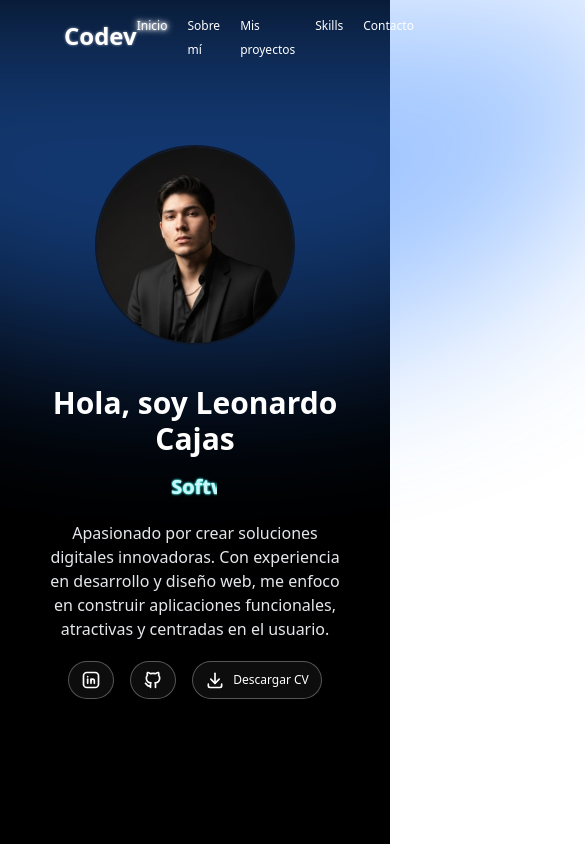
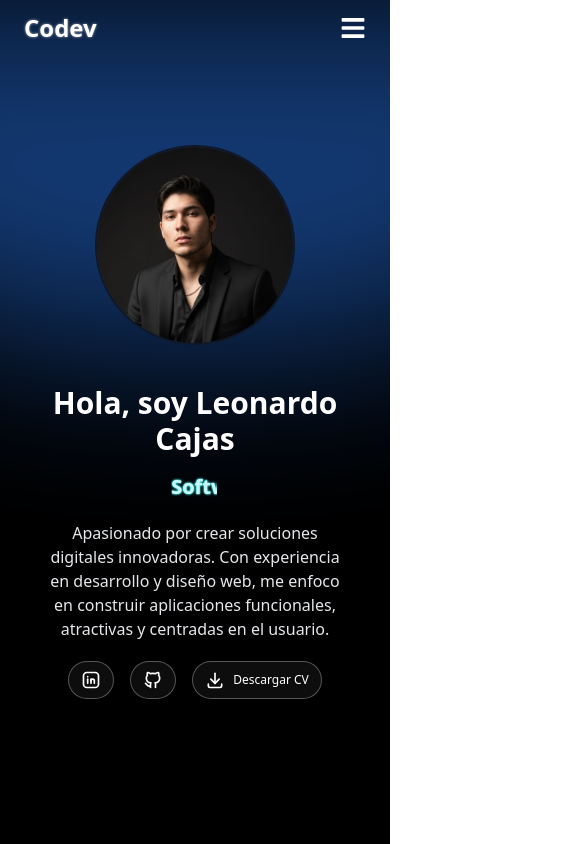
Before and after one commit to Leonardocajassdev/Portafolio-web, a React (Vite) app: page / in a window 390 px wide. Shown: the top 844 px of the page, 585 px wide, since content can reach past the window. Built offline with nearby package versions, Linux system fonts and the light colour scheme.

Commit message:
primera version full

```diff
--- a/src/components/Navbar.tsx
+++ b/src/components/Navbar.tsx
@@ -1,14 +1,15 @@
 import React, { useState, useEffect } from "react";
+import { FaBars, FaTimes } from "react-icons/fa"; // Íconos del menú
 
 const Navbar: React.FC = () => {
   const [isScrolled, setIsScrolled] = useState(false);
   const [activeSection, setActiveSection] = useState<string>("");
+  const [isOpen, setIsOpen] = useState(false);
 
   useEffect(() => {
     const handleScroll = () => {
       setIsScrolled(window.scrollY > 50);
 
-      // Detectar sección activa
       const sections = document.querySelectorAll("section[id]");
       let current = "";
       sections.forEach((section) => {
@@ -30,6 +31,17 @@ const Navbar: React.FC = () => {
     color: "#fff",
   };
 
+  const toggleMenu = () => setIsOpen(!isOpen);
+  const closeMenu = () => setIsOpen(false);
+
+  const links = [
+    { id: "inicio", text: "Inicio" },
+    { id: "sobremi", text: "Sobre mí" },
+    { id: "projects", text: "Mis proyectos" },
+    { id: "skills", text: "Skills" },
+    { id: "contacto", text: "Contacto" },
+  ];
+
   return (
     <nav
       className={`fixed w-full z-50 transition-colors duration-500 ${
@@ -38,7 +50,7 @@ const Navbar: React.FC = () => {
           : "bg-transparent"
       }`}
     >
-      <div className="max-w-5xl mx-auto px-16 py-3 flex items-center justify-between relative z-10">
+      <div className="max-w-5xl mx-auto px-6 md:px-16 py-3 flex items-center justify-between relative z-10">
         {/* Logo */}
         <div className="flex items-center">
           <h1
@@ -49,54 +61,52 @@ const Navbar: React.FC = () => {
           </h1>
         </div>
 
-        {/* Links */}
-        <ul className="flex gap-5 font-medium">
-          <li>
+        {/* Botón menú móvil */}
+        <button
+          className="text-white md:hidden z-20"
+          onClick={toggleMenu}
+          aria-label="Abrir menú"
+        >
+          {isOpen ? <FaTimes size={26} /> : <FaBars size={26} />}
+        </button>
+
+        {/* Links - Desktop */}
+        <ul className="hidden md:flex gap-5 font-medium">
+          {links.map((link) => (
+            <li key={link.id}>
+              <a
+                href={`#${link.id}`}
+                className="text-xs transition"
+                style={
+                  activeSection === link.id ? neonStyle : { color: "#fff" }
+                }
+              >
+                {link.text}
+              </a>
+            </li>
+          ))}
+        </ul>
+
+        {/* Menú móvil */}
+        <div
+          className={`absolute top-0 left-0 w-full h-screen bg-gray-900/95 flex flex-col items-center justify-center gap-8 transition-transform duration-300 md:hidden ${
+            isOpen ? "translate-x-0" : "-translate-x-full"
+          }`}
+        >
+          {links.map((link) => (
             <a
-              href="#inicio"
-              className="text-xs transition"
-              style={activeSection === "inicio" ? neonStyle : { color: "#fff" }}
+              key={link.id}
+              href={`#${link.id}`}
+              onClick={closeMenu}
+              className="text-lg font-medium"
+              style={
+                activeSection === link.id ? neonStyle : { color: "#fff" }
+              }
             >
-              Inicio
+              {link.text}
             </a>
-          </li>
-          <li>
-            <a
-              href="#sobremi"
-              className="text-xs transition"
-              style={activeSection === "sobremi" ? neonStyle : { color: "#fff" }}
-            >
-              Sobre mí
-            </a>
-          </li>
-          <li>
-            <a
-              href="#projects"
-              className="text-xs transition"
-              style={activeSection === "projects" ? neonStyle : { color: "#fff" }}
-            >
-              Mis proyectos
-            </a>
-          </li>
-          <li>
-            <a
-              href="#skills"
-              className="text-xs transition"
-              style={activeSection === "skills" ? neonStyle : { color: "#fff" }}
-            >
-              Skills
-            </a>
-          </li>
-          <li>
-            <a
-              href="#contacto"
-              className="text-xs transition"
-              style={activeSection === "contacto" ? neonStyle : { color: "#fff" }}
-            >
-              Contacto
-            </a>
-          </li>
-        </ul>
+          ))}
+        </div>
       </div>
     </nav>
   );
--- a/src/index.css
+++ b/src/index.css
@@ -51,3 +51,10 @@ textarea:-webkit-autofill:focus {
   color: #9ca3af; /* Gris claro (similar a text-gray-400 de Tailwind) */
   opacity: 1; /* Asegura que se vea igual en todos los navegadores */
 }
+
+html, body {
+  margin: 0;
+  padding: 0;
+  overflow-x: hidden;
+  width: 100%;
+}
```
